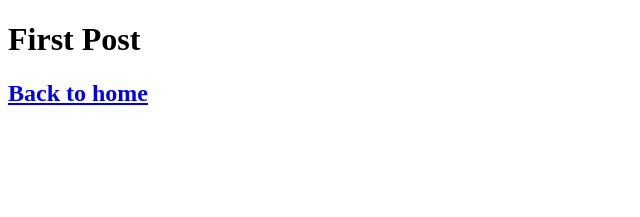
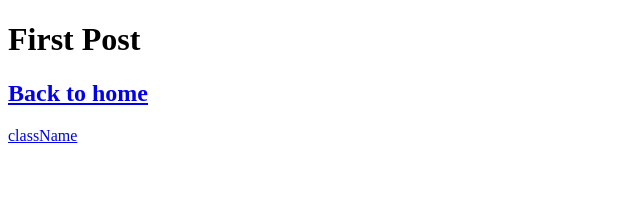
Before and after one commit to sky85245630/react-nextjs, a Next.js app: page /posts/first-post in a window 1280 px wide. Shown: the top 217 px of the page, without its empty margins (0-640 px from the left). Built offline with nearby package versions, Linux system fonts and the light colour scheme.

Commit message:
customized classname

```diff
--- a/pages/posts/first-post.js
+++ b/pages/posts/first-post.js
@@ -9,6 +9,13 @@ export default function FirstPost() {
                     <a>Back to home</a>
                 </Link>
             </h2>
+
+            {/* 若要客製化classname可這樣寫 */}
+            <Link href="/">
+                <a className="foo" rel="noopener noreferrer">
+                    className
+                </a>
+            </Link>
         </>
     );
 }
```
